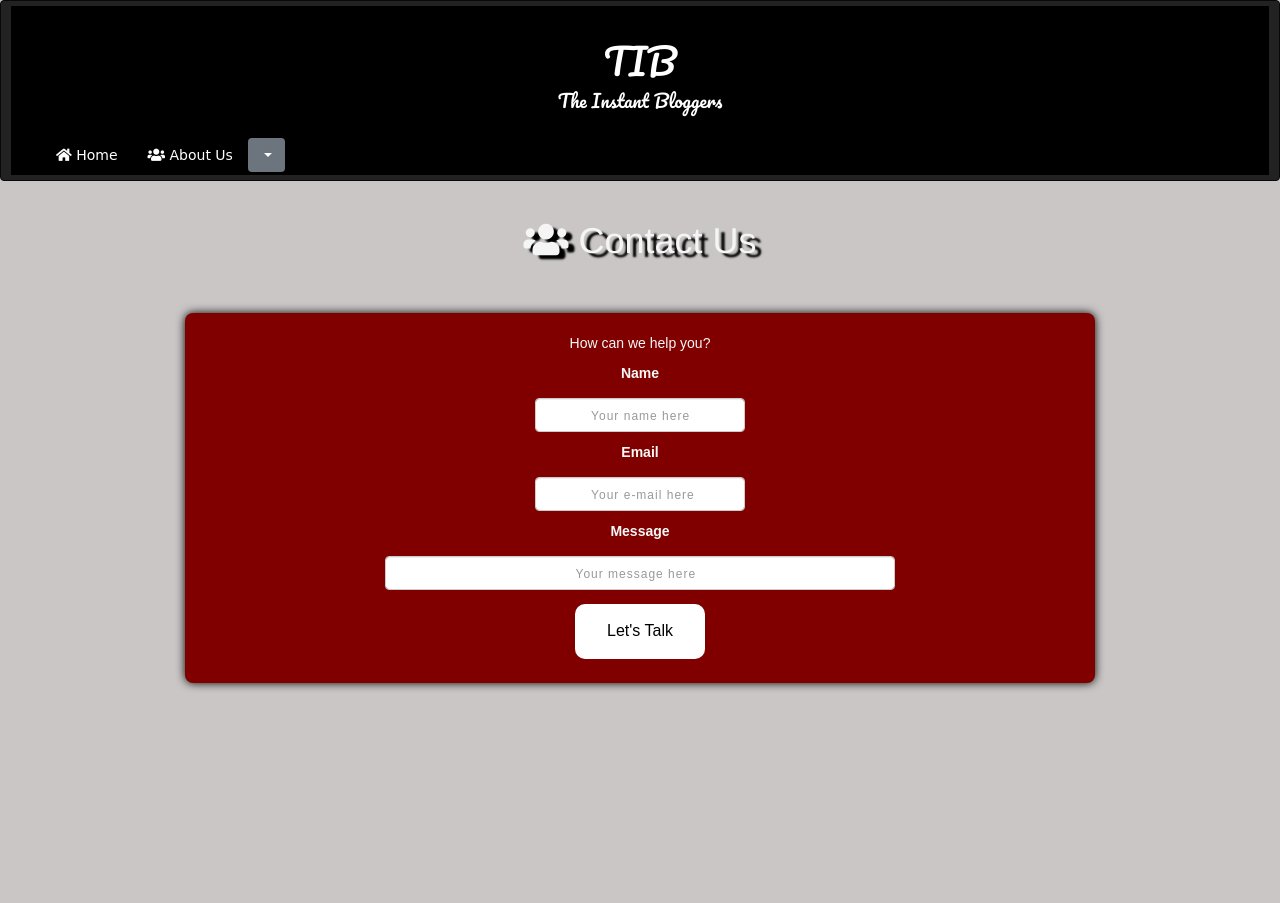
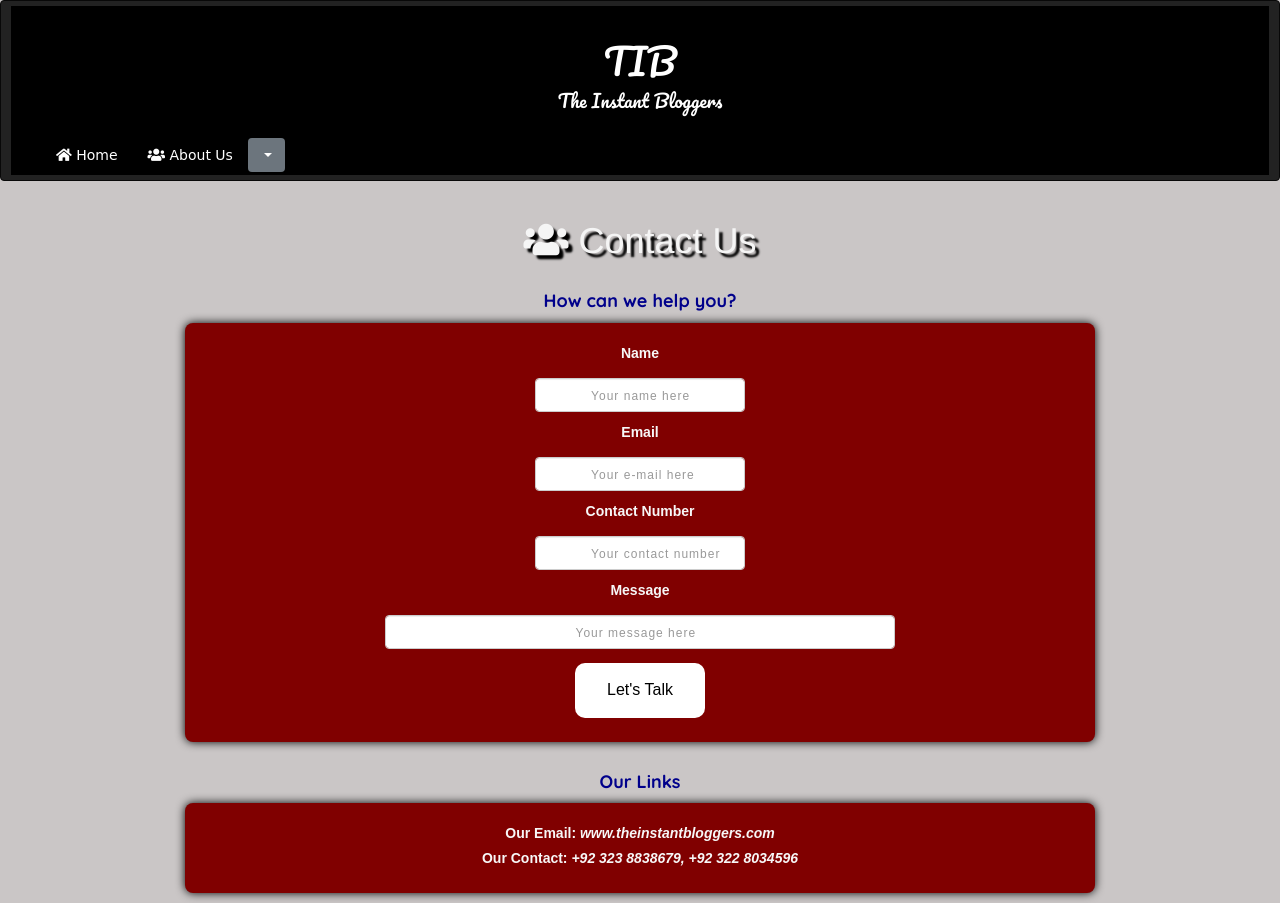
Before and after one commit to shehreen0217/Final-Project, a PHP site: page /HTML/contact_us.html in a window 1280 px wide. Before the commit the page ends 690 px from the top, so only its background shows below. Run offline with PHP 8.4, Linux system fonts and the light colour scheme; some libraries are stand-ins or nearby versions; some web fonts are replaced.

Commit message:
update 07:29

```diff
--- a/HTML/contact_us.html
+++ b/HTML/contact_us.html
@@ -60,11 +60,12 @@
     <div class="header">
         <h1><i class="fas fa-users"></i> Contact Us</h1>
     </div>
+    <div class="para" align="center">
+        <h4> <b> How can we help you? </b> </h4>
+    </div>
 
     <div class="box" align="center">
-        <p>
-            How can we help you?
-        </p>
+
         <label for="rpwd"> Name</label>
         <div class="form">
             <input type="text" class="form-control" id="rpwd" placeholder="          Your name here" name="rpwd">
@@ -73,12 +74,25 @@
         <div class="form">
             <input type="text" class="form-control" id="rpwd" placeholder="          Your e-mail here" name="rpwd">
         </div>
+        <label for="rpwd"> Contact Number </label>
+        <div class="form">
+            <input type="text" class="form-control" id="rpwd" placeholder="          Your contact number" name="rpwd">
+        </div>
         <label for="rpwd"> Message</label>
         <div class="form1">
             <input type="text" class="form-control" id="rpwd" placeholder="                                         Your message here" name="rpwd">
         </div>
         <button class="button1" type="submit" value="Submit">Let's Talk</button>
     </div>
+    <div class="para" align="center">
+        <h4> <b> Our Links </b> </h4>
+    </div>
+    <div class="buttonbox" align="center">
+        <label for="rpwd"> Our Email:    <i>www.theinstantbloggers.com</i> </label>
+        <br>
+        <label for="rpwd"> Our Contact:     <i>+92 323 8838679, +92 322 8034596</i> </label>
+    </div>
+
 </div>
 
 </body>
--- a/css/contact_us.css
+++ b/css/contact_us.css
@@ -7,7 +7,7 @@ body{
 
 .header h1{
     color: whitesmoke;
-    text-shadow: 6px 4px 2px #000000;
+    text-shadow: 4px 4px 2px #000000;
 }
 
 .header p{
@@ -15,6 +15,23 @@ body{
 }
 
 .box{
+    border-radius: 8px;
+    font-family:'Ubuntu',sans-serif;
+    box-shadow: 0px 0px 10px #000000;
+    background-color: maroon;
+    color: #f7f7f7;
+    padding: 20px 40px;
+    margin: 52px 100px 10px 100px;
+}
+
+.para{
+    color: darkblue;
+    font-family: "Quicksand", serif;
+
+    margin: 30px 100px -40px 100px;
+}
+
+.buttonbox{
     border-radius: 8px;
     font-family:'Ubuntu',sans-serif;
     box-shadow: 0px 0px 10px #000000;
```
